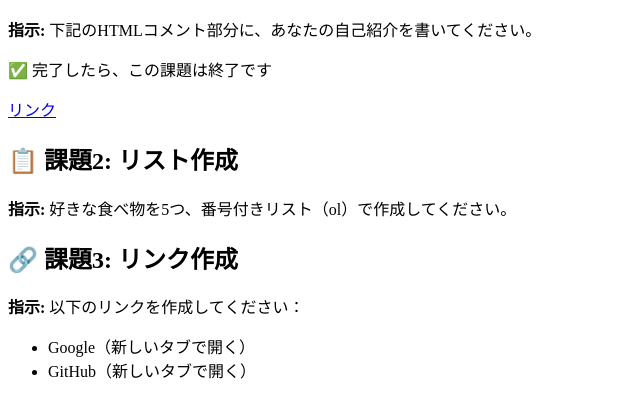
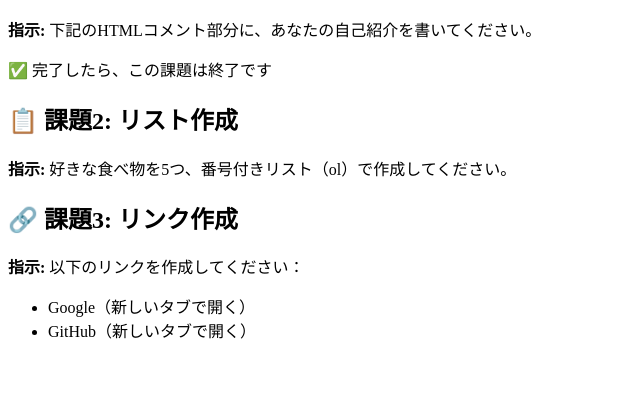
Before and after one commit to OMU-BGB24024/OMU-BGB24024.github.io, a plain HTML site: page index.html in a window 1280 px wide. Shown: the part 127-544 px from the top of the page, without its empty margins (0-640 px from the left). Drawn offline with Linux system fonts and the light colour scheme.

Commit message:
Update index.html

```diff
--- a/index.html
+++ b/index.html
@@ -3,7 +3,7 @@
 <head>
     <meta charset="UTF-8">
     <meta name="viewport" content="width=device-width, initial-scale=1.0">
-    <title>Phase 0-1: HTML基礎確認</title>
+    <title>Webシステム構築基礎 第2回課題</title>
 </head>
 <body>
     <h1>🌐 Phase 0-1: HTML基礎確認</h1>
@@ -13,13 +13,12 @@
         <!-- ここに自己紹介のHTMLを書いてください
         例:
         <h3>自己紹介</h3>
-        <p>名前: 山田太郎</p>
-        <p>職業: 大学生</p>
-        <p>趣味: プログラミング、読書</p>
+        <p>名前: 中村完太朗</p>
+        <p>職業: 大学院生</p>
+        <p>趣味: 散歩</p>
         -->
         <p>✅ 完了したら、この課題は終了です</p>
     </div>
-    <a href="second.html">リンク</a>
     <div>
         <h2>📋 課題2: リスト作成</h2>
         <p><strong>指示:</strong> 好きな食べ物を5つ、番号付きリスト（ol）で作成してください。</p>
```
